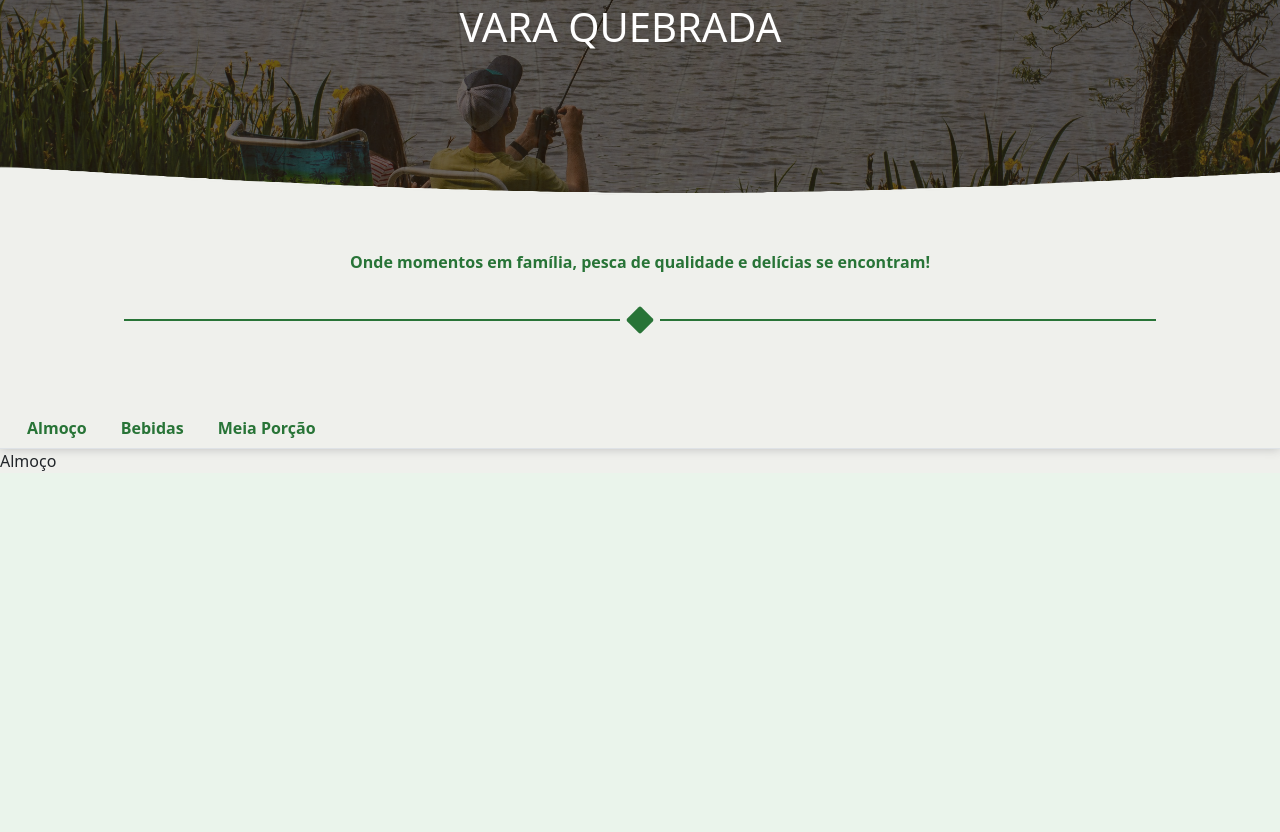
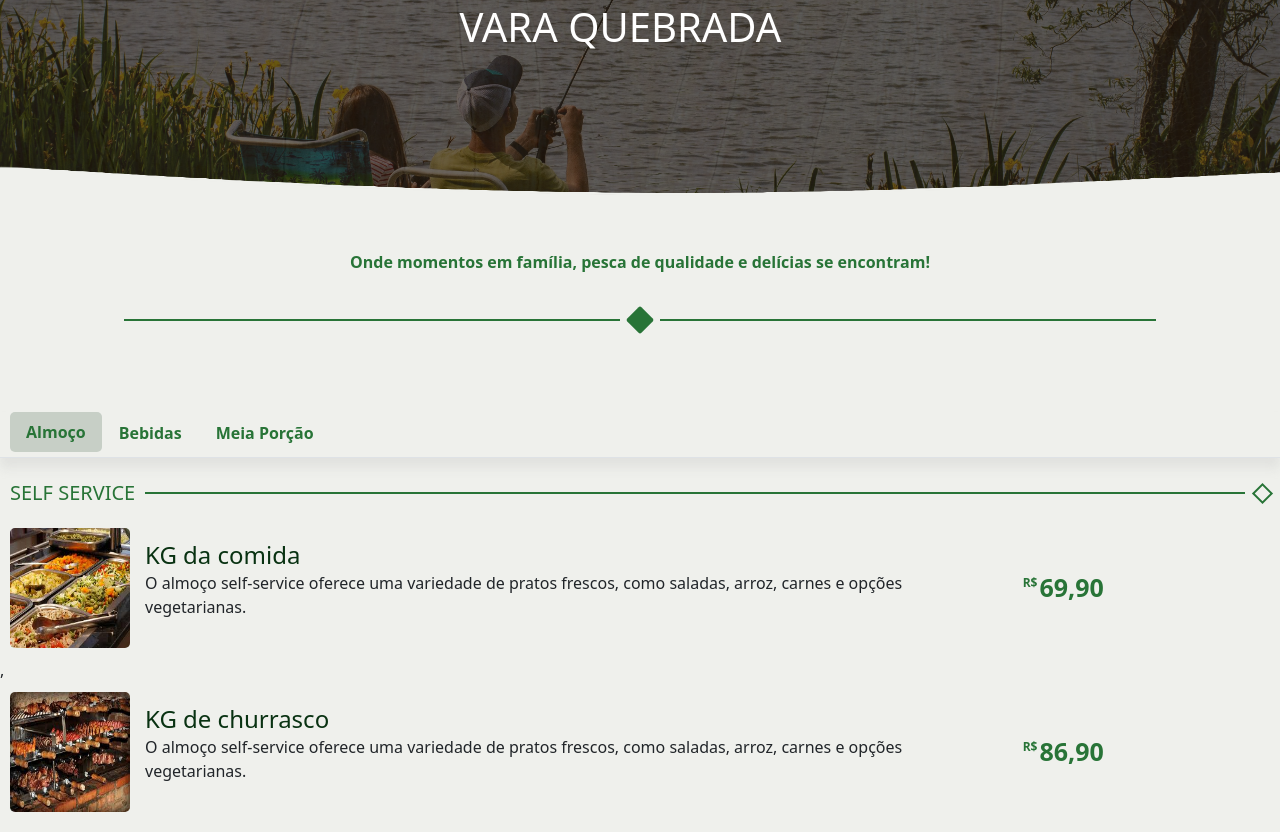
Before and after one commit to MayconD27/MeuCardapio, a PHP site: page / in a window 1280 px wide. Shown: the part 393-1225 px from the top of the page. Before the commit the page ends 864 px from the top, so only its background shows below. Run offline with PHP 8.4, Linux system fonts and the light colour scheme; some web fonts are replaced.

Commit message:
adição dos cards

```diff
--- /dev/null
+++ b/css/card.css
@@ -0,0 +1,50 @@
+.card-item{
+    display: flex;
+    align-items: center;
+    gap: 15px;
+    padding: 10px;
+}
+.text-card{
+    display: flex;
+    justify-content: center;
+    flex-direction: column;
+    gap: 2px;
+    justify-content: center;
+    height: 120px;
+}
+
+.nome-item{
+    margin: 0;
+    color: var(--textTit-color);
+}
+.descri-item {
+    color: var(--textDes-color);
+    display: -webkit-box;
+    -webkit-box-orient: vertical;
+    -webkit-line-clamp: 3; /* Número de linhas que deseja exibir */
+    overflow: hidden;
+    text-overflow: ellipsis;
+    width: 90%; /* Pode usar max-width para maior flexibilidade */
+}
+
+.img-item{
+    width: 120px;
+    height: 120px;
+    border-radius: 5px;
+}
+
+.preco-item{
+    display: flex;
+    color: var(--primary-color);
+    font-weight: 600;
+    align-items: start;
+    gap: 2px;
+}
+.preco-item span{
+    margin: 0;
+    font-size: 12px;
+}
+.valor-item{
+    font-size: 25px;
+    margin: -5px 0;
+}
--- a/css/index.css
+++ b/css/index.css
@@ -2,9 +2,9 @@
 :root{
     --bkg-color: #eff0ec;
     --primary-color: #287437;
-    --textDes-color: #093212;
+    --textTit-color: #093212;
     --focus-bkg:#0932122c;
-    --tex-color:#142417;
+    --textDex-color:#142417;
     --font:  "Arima", system-ui;
 }
 
--- a/css/menu.css
+++ b/css/menu.css
@@ -1,14 +1,20 @@
 li .menu-link {
     color: var(--primary-color);
     font-weight: 600;
+}
+.menu{
+    margin-top: 5px;
 }
 .menu-link:hover{
     color: var(--primary-color);
 }
 
 .nav-tabs{
-    box-shadow: 0px 0px 10px #bdbdbd;
+    box-shadow: 0px 10px 10px #bdbdbd46;
     padding: 0 10px;
+}
+.itens-menu{
+    padding: 10px 0;
 }
 .nav-tabs .nav-link.active {
     background-color: var(--focus-bkg);
@@ -18,3 +24,36 @@
     color: var(--primary-color);
     border-radius: 5px;
 }
+
+.sumario {
+    display: flex;
+    align-items: center;
+    height: 50px;
+    padding: 10px;
+    justify-content: start;
+    gap: 10px;
+    width: 100%;
+}
+
+.sumario h3 {
+    padding: 0;
+    margin: 0;
+    color: var(--primary-color);
+    text-transform: uppercase;
+    width: auto; /* Pode ajustar conforme necessário */
+    font-size: 20px;
+}
+
+.sumario .suma-linha {
+    flex-grow: 1; /* Faz a linha crescer para ocupar o espaço disponível */
+    height: 2px;
+    background-color: var(--primary-color);
+}
+
+.sumario .suma-datal {
+    width: 15px;
+    height: 15px;
+    rotate: 45deg;
+    background-color: transparent;
+    border: 2px solid var(--primary-color);
+}
--- a/index.html
+++ b/index.html
@@ -11,6 +11,7 @@
     <link rel="stylesheet" href="css/index.css">
     <link rel="stylesheet" href="css/main.css">
     <link rel="stylesheet" href="css/menu.css">
+    <link rel="stylesheet" href="css/card.css">
 </head>
 <body>
     <main>
@@ -44,43 +45,58 @@
         </div>
     </main>
 
-    <nav>
+    <nav class="menu">
         <ul class="nav nav-tabs" id="myTab" role="tablist">
             <li class="nav-item" role="presentation">
-                <button class="nav-link menu-link" id="home-tab" data-bs-toggle="tab" data-bs-target="#almoco" type="button" role="tab" aria-controls="bebidas" aria-selected="true">
+                <button class="nav-link menu-link active" id="home-tab" data-bs-toggle="tab" data-bs-target="#almoco" type="button" role="tab" aria-controls="almoco" aria-selected="true">
                     Almoço
                 </button>
             </li>
 
             <li class="nav-item" role="presentation">
-                <button class="nav-link menu-link" id="profile-tab" data-bs-toggle="tab" data-bs-target="#bebidas" type="button" role="tab" aria-controls="profile-tab-pane" aria-selected="false">
+                <button class="nav-link menu-link" id="profile-tab" data-bs-toggle="tab" data-bs-target="#bebidas" type="button" role="tab" aria-controls="bebidas" aria-selected="false">
                     Bebidas
                 </button>
+            </li>
 
-            </li>
             <li class="nav-item" role="presentation">
-                <button class="nav-link menu-link" id="contact-tab" data-bs-toggle="tab" data-bs-target="#meia-porcao" type="button" role="tab" aria-controls="contact-tab-pane" aria-selected="false">
+                <button class="nav-link menu-link" id="contact-tab" data-bs-toggle="tab" data-bs-target="#meia-porcao" type="button" role="tab" aria-controls="meia-porcao" aria-selected="false">
                     Meia Porção
                 </button>
             </li>
-          </ul>
+        </ul>
     </nav>
-    <section>
-
-            <div class="tab-content" id="myTabContent">
-                <div class="tab-pane fade show active" id="almoco" role="tabpanel" aria-labelledby="home-tab" tabindex="0">
-                    Almoço
+    <section class="itens-menu">
+        <div class="tab-content" id="myTabContent">
+            <div class="tab-pane show active" id="almoco" role="tabpanel" aria-labelledby="home-tab" tabindex="0">
+                <div class="sumario">
+                    <h3>SELF SERVICE</h3>
+                    <div class="suma-linha"></div>
+                    <div class="suma-datal"></div>
                 </div>
 
-                <div class="tab-pane fade" id="bebidas" role="tabpanel" aria-labelledby="profile-tab" tabindex="0">
-                    Bebidas
+                <div class="list-itens" id="almSelf">
+
                 </div>
+            </div>
 
-                <div class="tab-pane fade" id="meia-porcao" role="tabpanel" aria-labelledby="contact-tab" tabindex="0">
-                    Meia Porção
+            <div class="tab-pane" id="bebidas" role="tabpanel" aria-labelledby="profile-tab" tabindex="0">
+                <div class="sumario">
+                    <h3>Refrigerantes</h3>
+                    <div class="suma-linha"></div>
+                    <div class="suma-datal"></div>
                 </div>
+            </div>
 
+            <div class="tab-pane" id="meia-porcao" role="tabpanel" aria-labelledby="contact-tab" tabindex="0">
+                <div class="sumario">
+                    <h3>Fritas</h3>
+                    <div class="suma-linha"></div>
+                    <div class="suma-datal"></div>
+                </div>
             </div>
+        </div>
     </section>
+    <script src="script.js"></script>
 </body>
 </html>
--- /dev/null
+++ b/itens.json
@@ -0,0 +1,21 @@
+[
+    {
+        "id": 1,
+        "nome": "KG da comida",
+        "preco": 69.90,
+        "imagem": "/img/itens/almoco1.jpeg",
+        "descricao": "O almoço self-service oferece uma variedade de pratos frescos, como saladas, arroz, carnes e opções vegetarianas.",
+        "categoria": "Almoço",
+        "subcategoria": "Self"
+    },
+    {
+        "id":2,
+        "nome": "KG de churrasco",
+        "preco":86.90,
+        "imagem":"/img/itens/almoco2.jpeg",
+        "descricao": "O almoço self-service oferece uma variedade de pratos frescos, como saladas, arroz, carnes e opções vegetarianas.",
+        "categoria": "Almoço",
+        "subcategoria": "Self"
+    }
+
+]
--- /dev/null
+++ b/script.js
@@ -0,0 +1,39 @@
+// Função para buscar os dados de um JSON remoto
+async function buscarProdutos() {
+    try {
+        const response = await fetch('./itens.json');
+        if (!response.ok) {
+            throw new Error('Erro ao buscar os dados');
+        }
+        const produtos = await response.json();
+        preencherLista(produtos);
+    } catch (error) {
+        console.error('Erro:', error);
+    }
+}
+
+// Função para preencher a lista
+function preencherLista(produtos) {
+    const container = document.getElementById('almSelf');
+    const itensAlmoco = produtos
+        .filter(item => item.categoria === "Almoço" && item.subcategoria === "Self") // Filtra os itens
+        .map(item => {
+            return `
+                <div class="card-item">
+                    <img src="${item.imagem}" alt="" class="img-item">
+                    <div class="text-card">
+                        <h4 class="nome-item">${item.nome}</h4>
+                        <p class="descri-item">${item.descricao}</p>
+                    </div>
+                    <div class="preco-item">
+                        <span>R$</span>
+                        <p class="valor-item">${item.preco.toFixed(2).replace('.', ',')}</p>
+                    </div>
+                </div>
+            `;
+        })
+
+    container.innerHTML = itensAlmoco;
+}
+
+window.onload = buscarProdutos;
```
Also changed, not shown: img/itens/almoco1.jpeg (added), img/itens/almoco2.jpeg (added).
